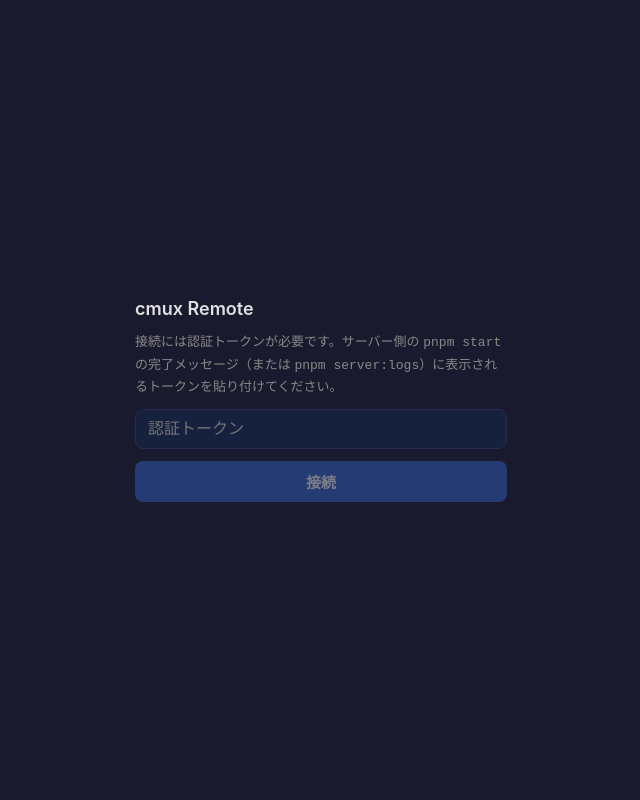
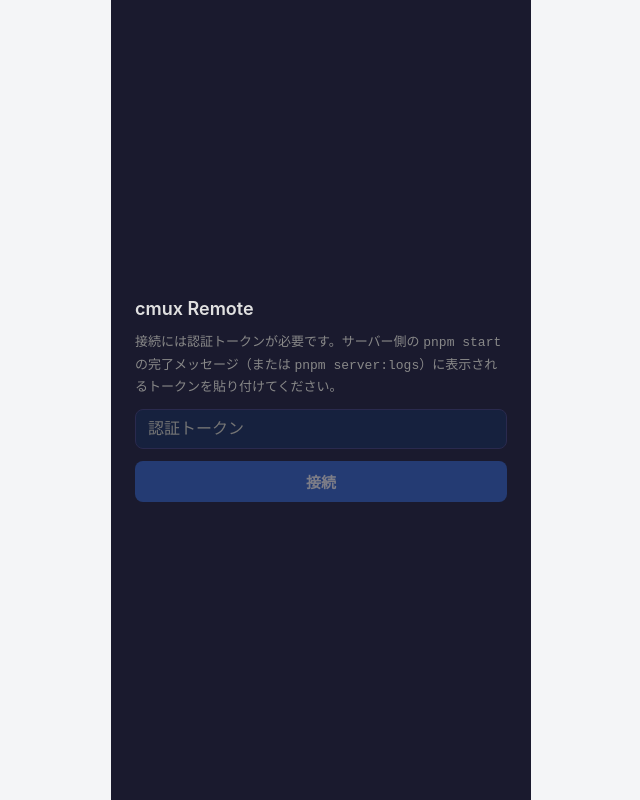
Before and after one commit to tanaka-yui/cmux-remote-editor, a React (Vite) app in the folder apps/client/: page / in a window 1280 px wide. Shown: the whole page, without its empty margins (319-959 px from the left). Built offline with nearby package versions, Linux system fonts and the light colour scheme; a web font is replaced by a local one.

Commit message:
feat(client): カラートークンCSSとFOUC防止/global.cssのトークン化

```diff
--- a/apps/client/index.html
+++ b/apps/client/index.html
@@ -6,6 +6,20 @@
     <meta name="apple-mobile-web-app-capable" content="yes" />
     <meta name="apple-mobile-web-app-status-bar-style" content="black-translucent" />
     <meta name="theme-color" content="#1a1a2e" />
+    <script>
+      (function () {
+        try {
+          var t = localStorage.getItem('cmux:theme')
+          var resolved =
+            t === 'light' || t === 'dark'
+              ? t
+              : !window.matchMedia || window.matchMedia('(prefers-color-scheme: dark)').matches
+                ? 'dark'
+                : 'light'
+          document.documentElement.setAttribute('data-theme', resolved)
+        } catch (e) {}
+      })()
+    </script>
     <title>cmux Remote</title>
   </head>
   <body>
--- a/apps/client/src/styles/global.css
+++ b/apps/client/src/styles/global.css
@@ -1,3 +1,5 @@
+@import './theme.css';
+
 *,
 *::before,
 *::after {
@@ -15,8 +17,8 @@
   height: 100lvh;
   width: 100%;
   overflow: hidden;
-  background-color: #1a1a2e;
-  color: #e0e0e0;
+  background-color: var(--color-bg);
+  color: var(--color-text);
   font-family: -apple-system, BlinkMacSystemFont, "Segoe UI", Roboto, sans-serif;
   -webkit-font-smoothing: antialiased;
   -webkit-tap-highlight-color: transparent;
@@ -43,3 +45,49 @@
 body {
   overscroll-behavior: none;
 }
+
+/* radix Dialog 化したモバイル Drawer のスライド/フェード（data-state 駆動）。 */
+.drawer-overlay[data-state='open'] {
+  animation: cmux-fade-in 0.2s ease-out;
+}
+.drawer-overlay[data-state='closed'] {
+  animation: cmux-fade-out 0.2s ease-out;
+}
+.drawer-content[data-state='open'] {
+  animation: cmux-drawer-in 0.2s ease-out;
+}
+.drawer-content[data-state='closed'] {
+  animation: cmux-drawer-out 0.2s ease-out;
+}
+@keyframes cmux-fade-in {
+  from {
+    opacity: 0;
+  }
+  to {
+    opacity: 1;
+  }
+}
+@keyframes cmux-fade-out {
+  from {
+    opacity: 1;
+  }
+  to {
+    opacity: 0;
+  }
+}
+@keyframes cmux-drawer-in {
+  from {
+    transform: translateX(-100%);
+  }
+  to {
+    transform: translateX(0);
+  }
+}
+@keyframes cmux-drawer-out {
+  from {
+    transform: translateX(0);
+  }
+  to {
+    transform: translateX(-100%);
+  }
+}
--- /dev/null
+++ b/apps/client/src/styles/theme.css
@@ -0,0 +1,52 @@
+/* 配色の単一情報源。dark は現状の配色を 1:1 維持、light は派生値。data-theme は html(:root)。 */
+:root[data-theme='dark'] {
+  --color-bg: #1a1a2e;
+  --color-surface: #16213e;
+  --color-sidebar: #0f1729;
+  --color-control-bg: #1a1a2e;
+  --color-border: #2a2a4e;
+  --color-border-subtle: #1e2a42;
+  --color-tab-group-border: #4a4a6e;
+  --color-text: #e0e0e0;
+  --color-text-muted: #aaaaaa;
+  --color-text-subtle: #777777;
+  --color-accent: #4caf50;
+  --color-accent-contrast: #ffffff;
+  --color-accent-strong: #2e5cb8;
+  --color-danger: #e74c3c;
+  --color-warning: #f39c12;
+  --color-scrim: rgba(0, 0, 0, 0.6);
+  --color-selected: rgba(255, 255, 255, 0.08);
+  --color-key-armed-bg: #4a5a9a;
+  --color-key-armed-border: #6a7ace;
+  --color-key-armed-text: #ffffff;
+  --color-terminal-bg: #1a1a2e;
+  --color-link: #4fc3f7;
+  --color-link-bg: #0f3460;
+}
+
+:root[data-theme='light'] {
+  --color-bg: #f4f5f7;
+  --color-surface: #ffffff;
+  --color-sidebar: #f0f1f4;
+  --color-control-bg: #ffffff;
+  --color-border: #d8dbe0;
+  --color-border-subtle: #e6e8ec;
+  --color-tab-group-border: #c4c8d0;
+  --color-text: #1a1a2e;
+  --color-text-muted: #5b6370;
+  --color-text-subtle: #8a909a;
+  --color-accent: #43a047;
+  --color-accent-contrast: #ffffff;
+  --color-accent-strong: #2e5cb8;
+  --color-danger: #d32f2f;
+  --color-warning: #e08600;
+  --color-scrim: rgba(0, 0, 0, 0.35);
+  --color-selected: rgba(0, 0, 0, 0.06);
+  --color-key-armed-bg: #dbe2ff;
+  --color-key-armed-border: #9db0ff;
+  --color-key-armed-text: #1a1a2e;
+  --color-terminal-bg: #1a1a2e;
+  --color-link: #1565c0;
+  --color-link-bg: #e3f0fc;
+}
```
